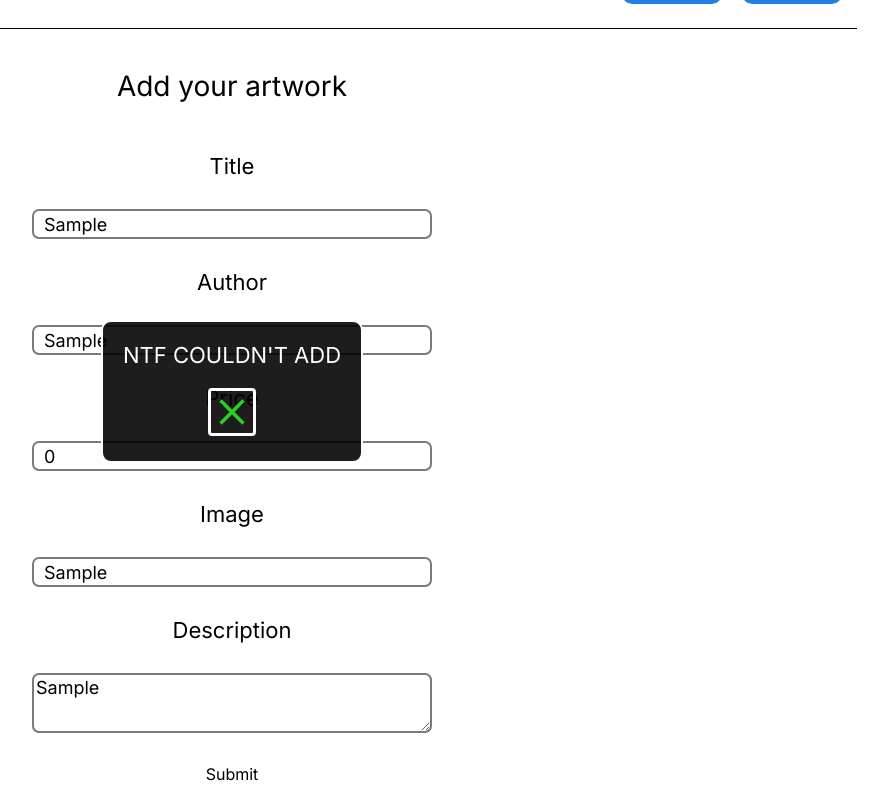
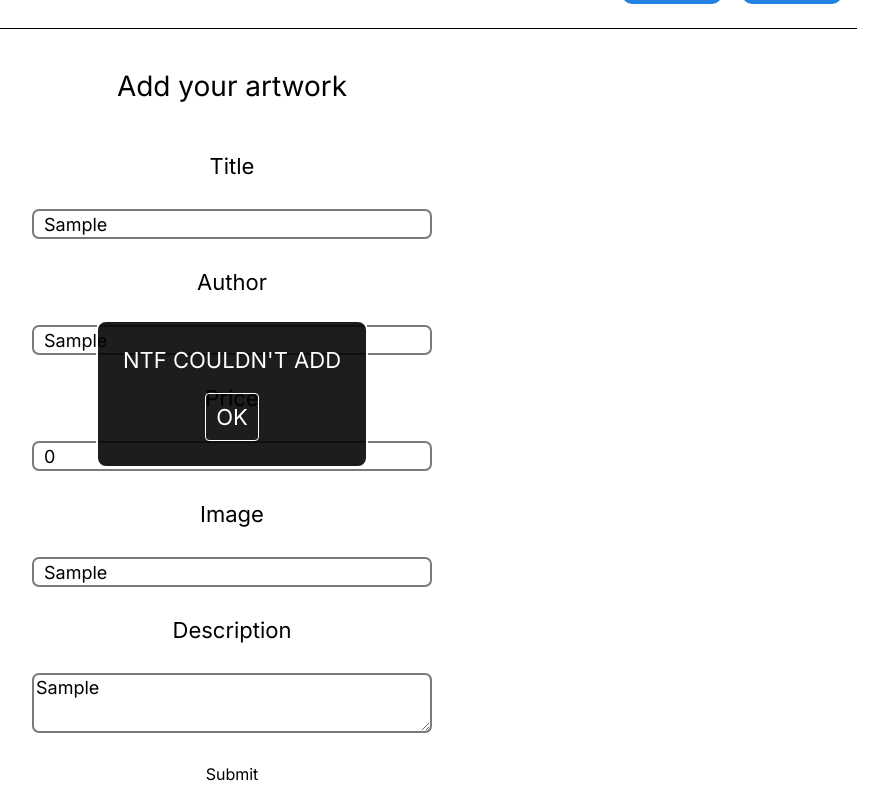
Before and after one commit to bboyruso/nfty-front, a React (Vite) app: page /create in a window 1280 px wide. Both pictures are taken after typing "Sample", "Sample", "Sample", "Sample" into the empty fields and a click on the button "Submit". Shown: the part 86-886 px from the top of the page, without its empty margins (408-1279 px from the left). Built offline with nearby package versions, Linux system fonts and the light colour scheme; no server answers.

Commit message:
Refactor modal styles

```diff
--- a/src/components/Modal/Modal.tsx
+++ b/src/components/Modal/Modal.tsx
@@ -1,7 +1,6 @@
 import { useAppDispatch } from "../../store";
 import { hideFeedback } from "../../store/ui/feedbackSlice";
 import ModalStyled from "./ModalStyled";
-import { ReactSVG } from "react-svg";
 
 export interface ModalProps {
   text: string;
@@ -16,9 +15,13 @@ const Modal = ({ text, isError }: ModalProps): React.ReactElement => {
   };
 
   return (
-    <ModalStyled className={isError ? "error" : ""} onClick={handleClick}>
+    <ModalStyled
+      className={isError ? "error" : ""}
+      onClick={handleClick}
+      onKeyDown={handleClick}
+    >
       <span>{text}</span>
-      <ReactSVG src={isError ? "public/error.svg" : "public/error.svg"} />
+      <span>OK</span>
     </ModalStyled>
   );
 };
--- a/src/components/Modal/ModalStyled.tsx
+++ b/src/components/Modal/ModalStyled.tsx
@@ -1,6 +1,6 @@
 import styled from "styled-components";
 
-const ModalStyled = styled.button`
+const ModalStyled = styled.dialog`
   position: fixed;
   top: 40%;
   display: flex;
@@ -17,8 +17,14 @@ const ModalStyled = styled.button`
   align-self: center;
   margin: 0 auto;
   color: white;
-  padding: 20px;
+  padding: 25px;
   background-color: #000000e2;
+
+  span:nth-child(2) {
+    border: 1px solid #ffffff;
+    padding: 10px;
+    border-radius: 4px;
+  }
 
   &.error {
     border: 2px solid ${(props) => props.theme.colors.tertiary};
```
